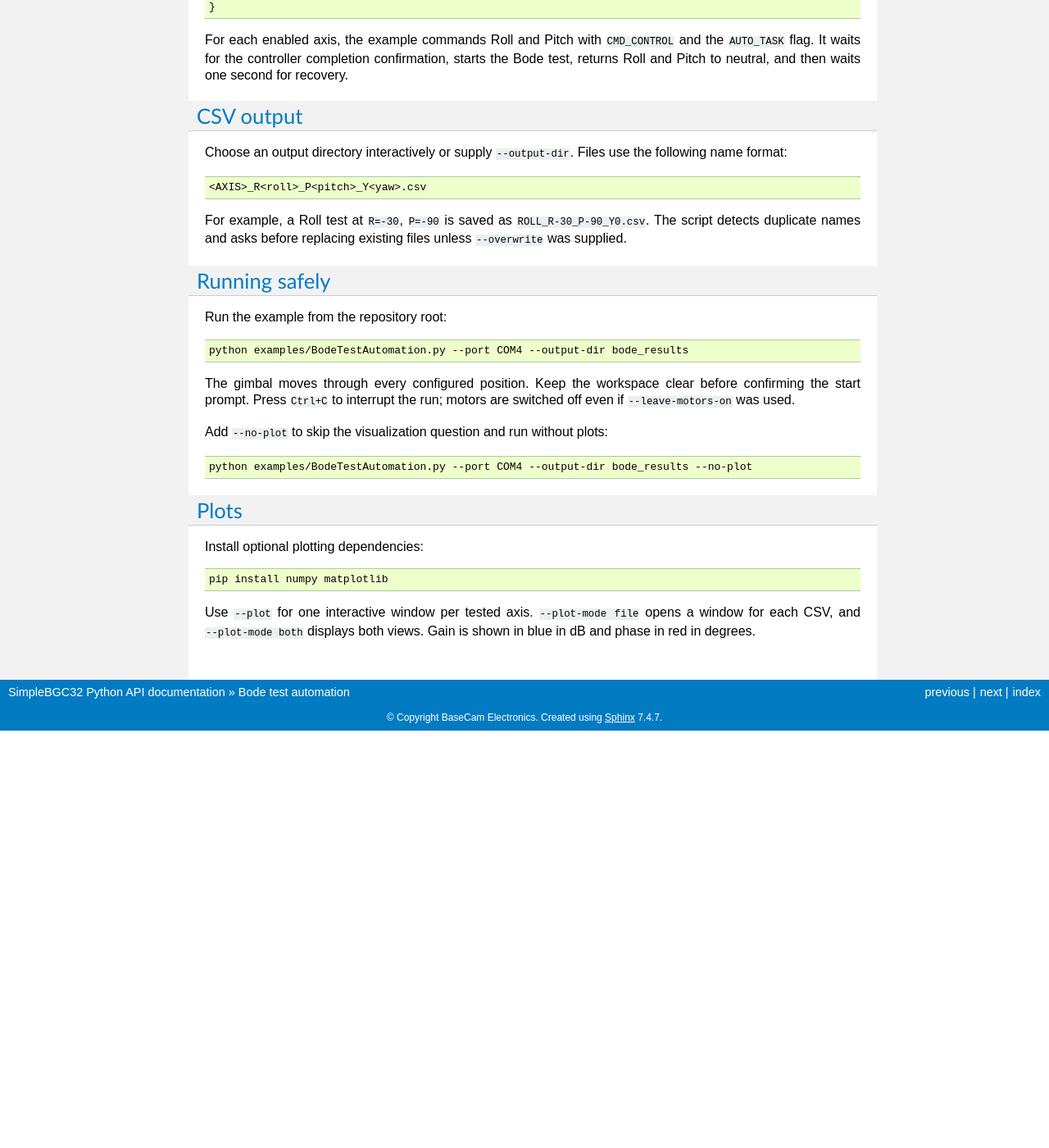
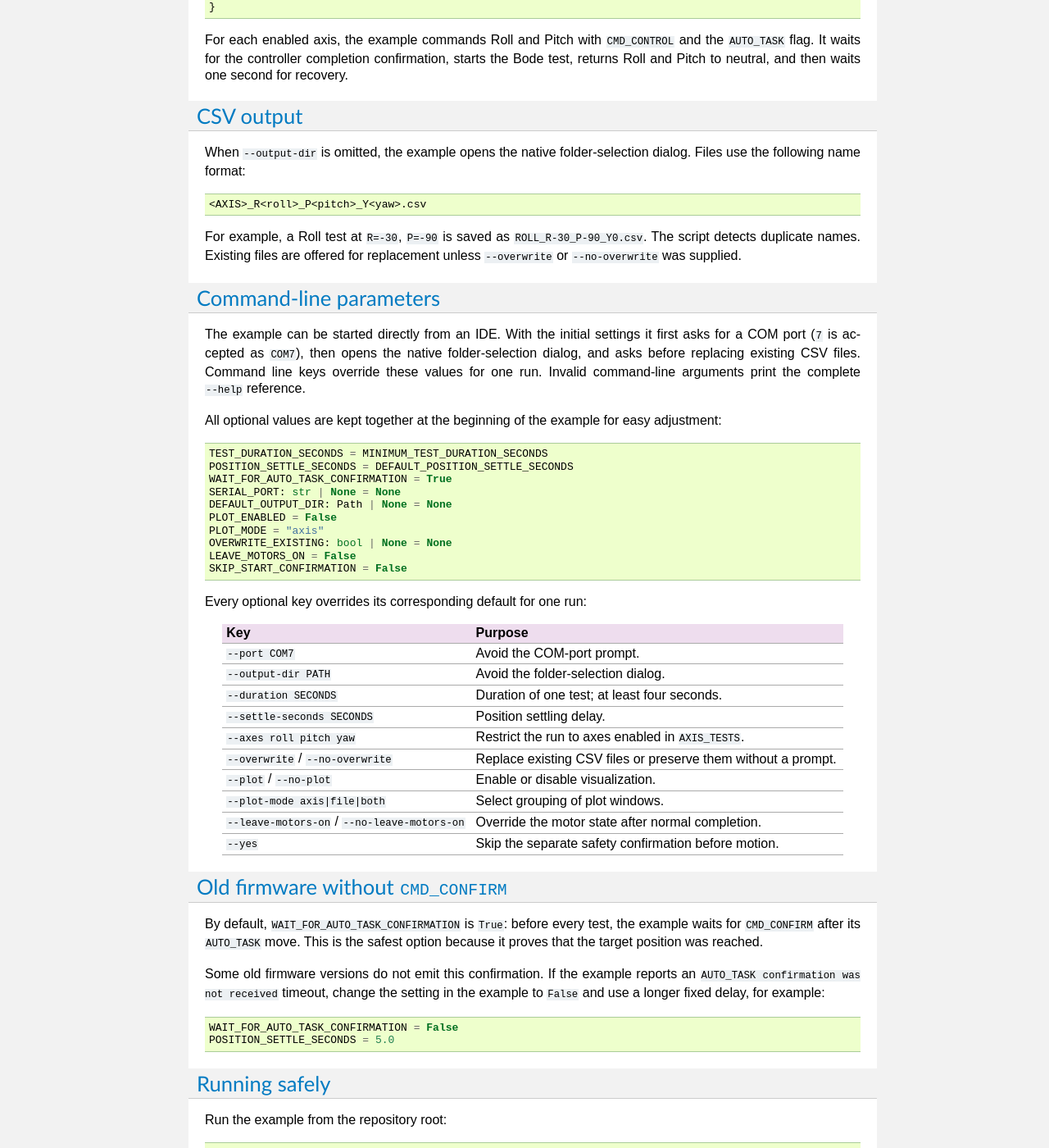
Before and after one commit to basecamelectronics/sbgc32-python, a Sphinx documentation site: the page built from docs/source/examples/bode_test_automation.rst, in a window 1280 px wide and 1400 px high, scrolled down 683 px. Shown: the whole window at 82% size. Built offline with Sphinx 7.4.7, drawn with Linux system fonts in a browser that asks for light colours; before the commit the page ends 1574 px from its top, so only the background shows below that; some of the changed text lies outside the part shown.

```diff
--- a/docs/source/examples/bode_test_automation.rst
+++ b/docs/source/examples/bode_test_automation.rst
@@ -51,16 +51,86 @@ waits one second for recovery.
 CSV output
 ----------
 
-Choose an output directory interactively or supply ``--output-dir``. Files use
-the following name format:
+When ``--output-dir`` is omitted, the example opens the native folder-selection
+dialog. Files use the following name format:
 
 .. code-block:: text
 
    <AXIS>_R<roll>_P<pitch>_Y<yaw>.csv
 
 For example, a Roll test at ``R=-30``, ``P=-90`` is saved as
-``ROLL_R-30_P-90_Y0.csv``. The script detects duplicate names and asks before
-replacing existing files unless ``--overwrite`` was supplied.
+``ROLL_R-30_P-90_Y0.csv``. The script detects duplicate names. Existing files
+are offered for replacement unless ``--overwrite`` or ``--no-overwrite`` was
+supplied.
+
+Command-line parameters
+-----------------------
+
+The example can be started directly from an IDE. With the initial settings it
+first asks for a COM port (``7`` is accepted as ``COM7``), then opens the native
+folder-selection dialog, and asks before replacing existing CSV files. Command
+line keys override these values for one run. Invalid command-line arguments
+print the complete ``--help`` reference.
+
+All optional values are kept together at the beginning of the example for easy
+adjustment:
+
+.. code-block:: python
+
+   TEST_DURATION_SECONDS = MINIMUM_TEST_DURATION_SECONDS
+   POSITION_SETTLE_SECONDS = DEFAULT_POSITION_SETTLE_SECONDS
+   WAIT_FOR_AUTO_TASK_CONFIRMATION = True
+   SERIAL_PORT: str | None = None
+   DEFAULT_OUTPUT_DIR: Path | None = None
+   PLOT_ENABLED = False
+   PLOT_MODE = "axis"
+   OVERWRITE_EXISTING: bool | None = None
+   LEAVE_MOTORS_ON = False
+   SKIP_START_CONFIRMATION = False
+
+Every optional key overrides its corresponding default for one run:
+
+.. list-table::
+   :header-rows: 1
+
+   * - Key
+     - Purpose
+   * - ``--port COM7``
+     - Avoid the COM-port prompt.
+   * - ``--output-dir PATH``
+     - Avoid the folder-selection dialog.
+   * - ``--duration SECONDS``
+     - Duration of one test; at least four seconds.
+   * - ``--settle-seconds SECONDS``
+     - Position settling delay.
+   * - ``--axes roll pitch yaw``
+     - Restrict the run to axes enabled in ``AXIS_TESTS``.
+   * - ``--overwrite`` / ``--no-overwrite``
+     - Replace existing CSV files or preserve them without a prompt.
+   * - ``--plot`` / ``--no-plot``
+     - Enable or disable visualization.
+   * - ``--plot-mode axis|file|both``
+     - Select grouping of plot windows.
+   * - ``--leave-motors-on`` / ``--no-leave-motors-on``
+     - Override the motor state after normal completion.
+   * - ``--yes``
+     - Skip the separate safety confirmation before motion.
+
+Old firmware without ``CMD_CONFIRM``
+------------------------------------
+
+By default, ``WAIT_FOR_AUTO_TASK_CONFIRMATION`` is ``True``: before every
+test, the example waits for ``CMD_CONFIRM`` after its ``AUTO_TASK`` move. This
+is the safest option because it proves that the target position was reached.
+
+Some old firmware versions do not emit this confirmation. If the example
+reports an ``AUTO_TASK confirmation was not received`` timeout, change the
+setting in the example to ``False`` and use a longer fixed delay, for example:
+
+.. code-block:: python
+
+   WAIT_FOR_AUTO_TASK_CONFIRMATION = False
+   POSITION_SETTLE_SECONDS = 5.0
 
 Running safely
 --------------
@@ -69,17 +139,18 @@ Run the example from the repository root:
 
 .. code-block:: powershell
 
-   python examples/BodeTestAutomation.py --port COM4 --output-dir bode_results
+   python examples/BodeTestAutomation.py --port COM4 --output-dir bode_results --no-plot
 
 The gimbal moves through every configured position. Keep the workspace clear
 before confirming the start prompt. Press ``Ctrl+C`` to interrupt the run;
 motors are switched off even if ``--leave-motors-on`` was used.
 
-Add ``--no-plot`` to skip the visualization question and run without plots:
+For example, this single run changes only the duration, uses Roll, and
+replaces files that already exist:
 
 .. code-block:: powershell
 
-   python examples/BodeTestAutomation.py --port COM4 --output-dir bode_results --no-plot
+   python examples/BodeTestAutomation.py --port COM4 --output-dir bode_results --axes roll --duration 5 --overwrite --no-plot
 
 Plots
 -----
--- a/setup.py
+++ b/setup.py
@@ -12,7 +12,7 @@ from wheel.bdist_wheel import bdist_wheel
 README = Path(__file__).with_name("README.md").read_text(encoding="utf-8")
 
 PACKAGE_NAME = "sbgc32"
-VERSION = os.environ.get("SBGC32_VERSION", "0.9.3").lstrip("v")
+VERSION = os.environ.get("SBGC32_VERSION", "1.0.0").lstrip("v")
 
 PROTOCOL_LIBRARY = {
     "win32": "_native/sbgc_python_protocol.dll",
```
Also changed, not shown: README.md (+5 -7 lines), 2 other files.
